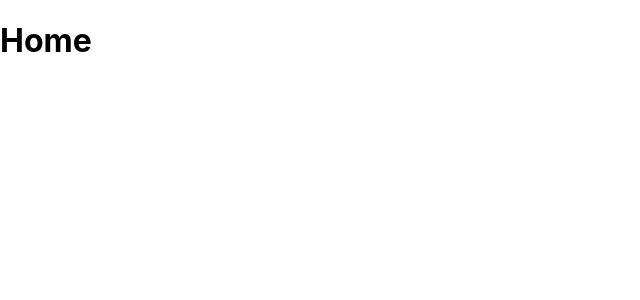
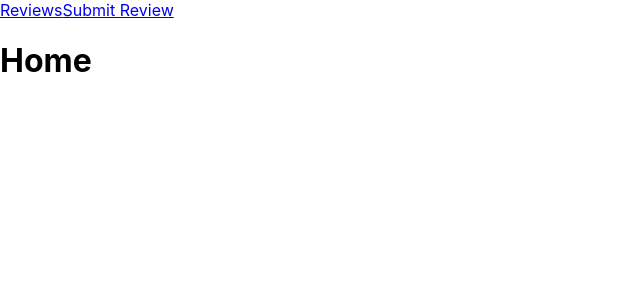
Before and after one commit to DJMurphy88/ASDP-Assignment1, a React (Create React App) app: page / in a window 1280 px wide. Shown: the top 300 px of the page, without its empty margins (0-640 px from the left). Built offline with nearby package versions, Linux system fonts and the light colour scheme.

Commit message:
Added navigation between pages

```diff
--- a/src/App.js
+++ b/src/App.js
@@ -4,16 +4,50 @@ import { Routes, Route } from 'react-router-dom';
 import { Home, Reviews, Submit } from './pages'
 
 function App() {
-
   return (
     <div>
       <Routes>
         <Route path="/" element={<Home />}/>
-        <Route path="/" element={<Reviews />}/>
-        <Route path="/" element={<Submit />}/>
+        <Route path="/reviews" element={<Reviews />}/>
+        <Route path="/submit" element={<Submit />}/>
       </Routes>
     </div>
   );
 }
 
+/*
+Get data from movies.json
+
+const [movies, setMovies] = useState([]);
+
+  useEffect(() => {
+    fetch('./movies.json')
+      .then((response) => response.json())
+      .then(setMovies)
+  }, []);
+
+Data from movies.json
+
+function Movie(props) {
+  console.log(props);
+  return (
+    <>
+      <h2>{props.info.name}</h2>
+      <img src={props.info.poster} alt='Movie Poster'></img>
+      <p>Release Date: {props.info.date}</p>
+      <p>Actors:
+      <ul>
+        {props.info.actors.map((actor) => <Actor actor={actor} />)}
+      </ul></p>
+      <p>Rating: {props.info.rating}/5</p>
+    </>
+  )
+}
+
+Actor data from movies.json
+
+function Actor(props) {
+  return <li>{ props.actor }</li>
+} */
+
 export default App;
--- a/src/pages.js
+++ b/src/pages.js
@@ -1,8 +1,13 @@
 import React from "react";
+import {Link} from "react-router-dom";
 
 export function Home() {
     return (
         <div>
+            <nav>
+                <Link to="Reviews">Reviews</Link>
+                <Link to="Submit">Submit Review</Link>
+            </nav>
             <h1>Home</h1>
         </div>
     )
@@ -11,6 +16,10 @@ export function Home() {
 export function Reviews() {
     return (
     <div>
+        <nav>
+            <Link to="Home">Home</Link>
+            <Link to="Submit">Submit Review</Link>
+        </nav>
         <h1>Reviews</h1>
     </div>
     )
@@ -19,7 +28,11 @@ export function Reviews() {
 export function Submit() {
     return (
     <div>
-        <h1>submit</h1>
+        <nav>
+            <Link to="Home">Home</Link>
+            <Link to="Submit">Submit Review</Link>
+        </nav>
+        <h1>Submit</h1>
     </div>
     )
 }
```
Also changed, not shown: src/index.js (+7 -7 lines).
